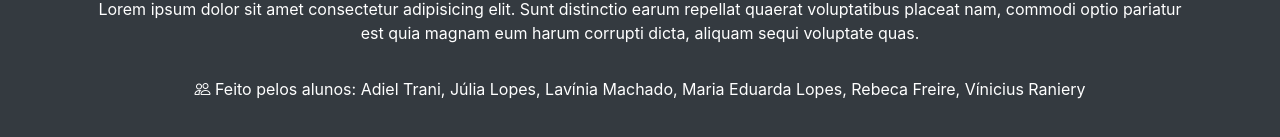
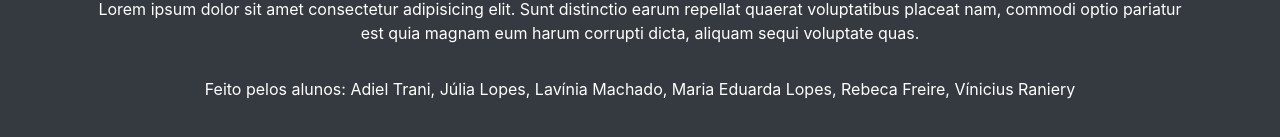
Before and after one commit to V1niciusR/Tarefa-Fisica, a plain HTML site: page index.html in a window 1280 px wide. Shown: the part 613-750 px from the top of the page. Drawn offline with nearby package versions, Linux system fonts and the light colour scheme.

Commit message:
Update index.html

```diff
--- a/index.html
+++ b/index.html
@@ -66,7 +66,7 @@
           </section>
 
           <div class="text-center p-3">
-            <p><i class="bi bi-people"></i> Feito pelos alunos: Adiel Trani, Júlia Lopes, Lavínia Machado, Maria Eduarda Lopes, Rebeca Freire, Vínicius Raniery</p>
+            <p>Feito pelos alunos: Adiel Trani, Júlia Lopes, Lavínia Machado, Maria Eduarda Lopes, Rebeca Freire, Vínicius Raniery</p>
           </div>
         </div>
       </footer>
```
